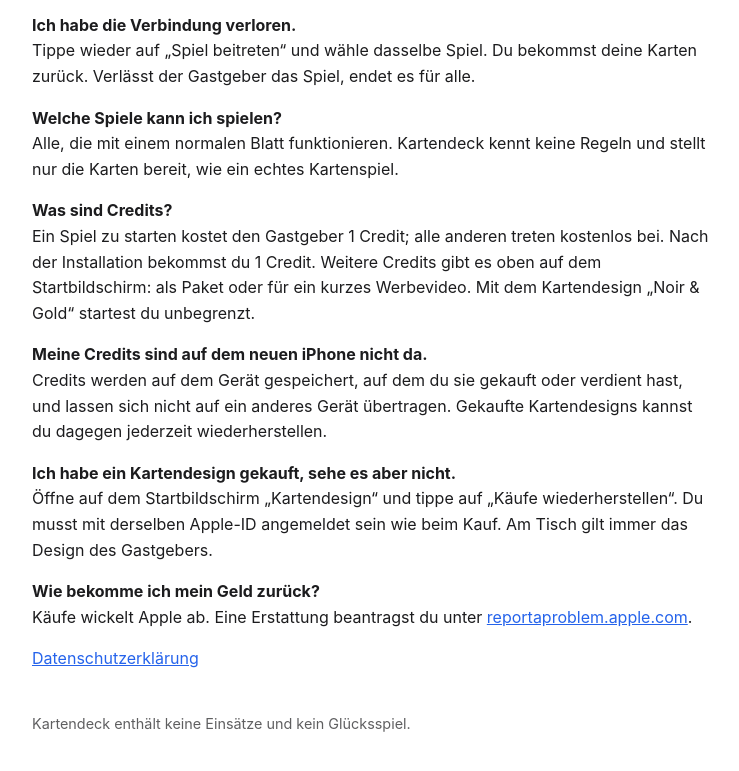
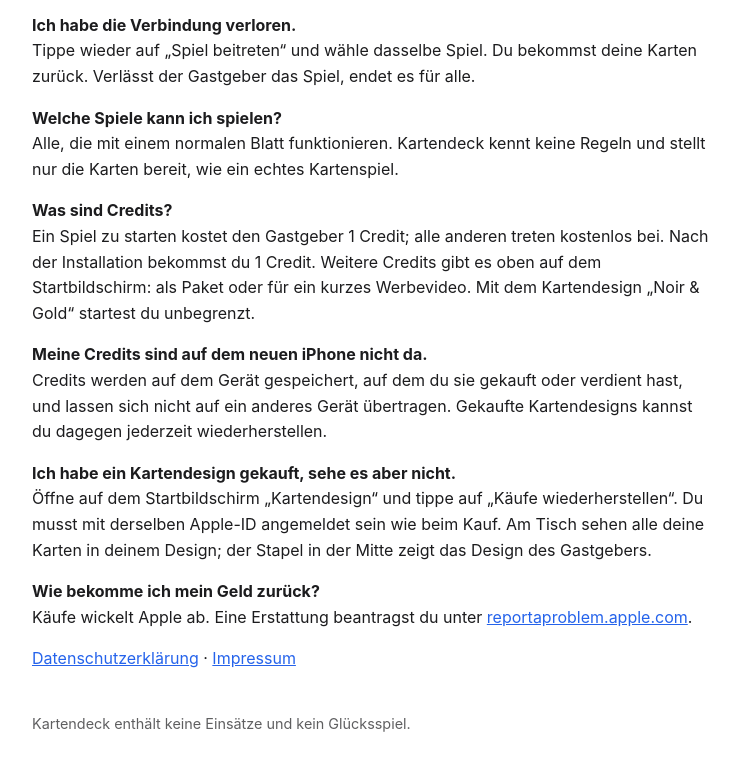
Before and after one commit to T-eveloped/Kartendeck, a plain HTML site: page kartendeck.html in a window 1280 px wide. Shown: the part 697-1468 px from the top of the page, without its empty margins (268-1007 px from the left). Drawn offline with Linux system fonts and the light colour scheme.

Commit message:
Support Kartendeck: Impressum verlinkt, Designs je Spieler

```diff
--- a/kartendeck.html
+++ b/kartendeck.html
@@ -62,14 +62,14 @@
 
   <p><strong>Ich habe ein Kartendesign gekauft, sehe es aber nicht.</strong><br>
   Öffne auf dem Startbildschirm „Kartendesign“ und tippe auf „Käufe wiederherstellen“.
-  Du musst mit derselben Apple-ID angemeldet sein wie beim Kauf. Am Tisch gilt immer
-  das Design des Gastgebers.</p>
+  Du musst mit derselben Apple-ID angemeldet sein wie beim Kauf. Am Tisch sehen alle
+  deine Karten in deinem Design; der Stapel in der Mitte zeigt das Design des Gastgebers.</p>
 
   <p><strong>Wie bekomme ich mein Geld zurück?</strong><br>
   Käufe wickelt Apple ab. Eine Erstattung beantragst du unter
   <a href="https://reportaproblem.apple.com">reportaproblem.apple.com</a>.</p>
 
-  <p><a href="kartendeck-datenschutz.html">Datenschutzerklärung</a></p>
+  <p><a href="kartendeck-datenschutz.html">Datenschutzerklärung</a> · <a href="kartendeck-impressum.html">Impressum</a></p>
 
   <footer>
     <p>Kartendeck enthält keine Einsätze und kein Glücksspiel.</p>
```
